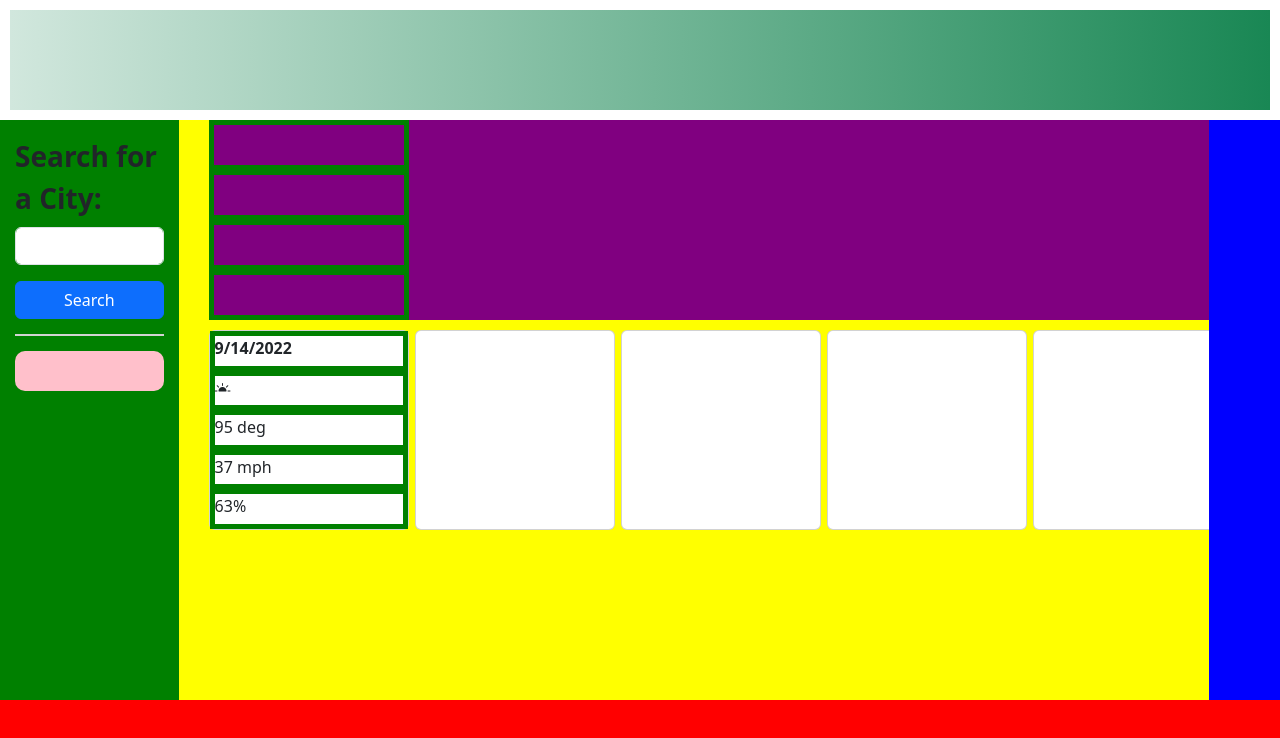
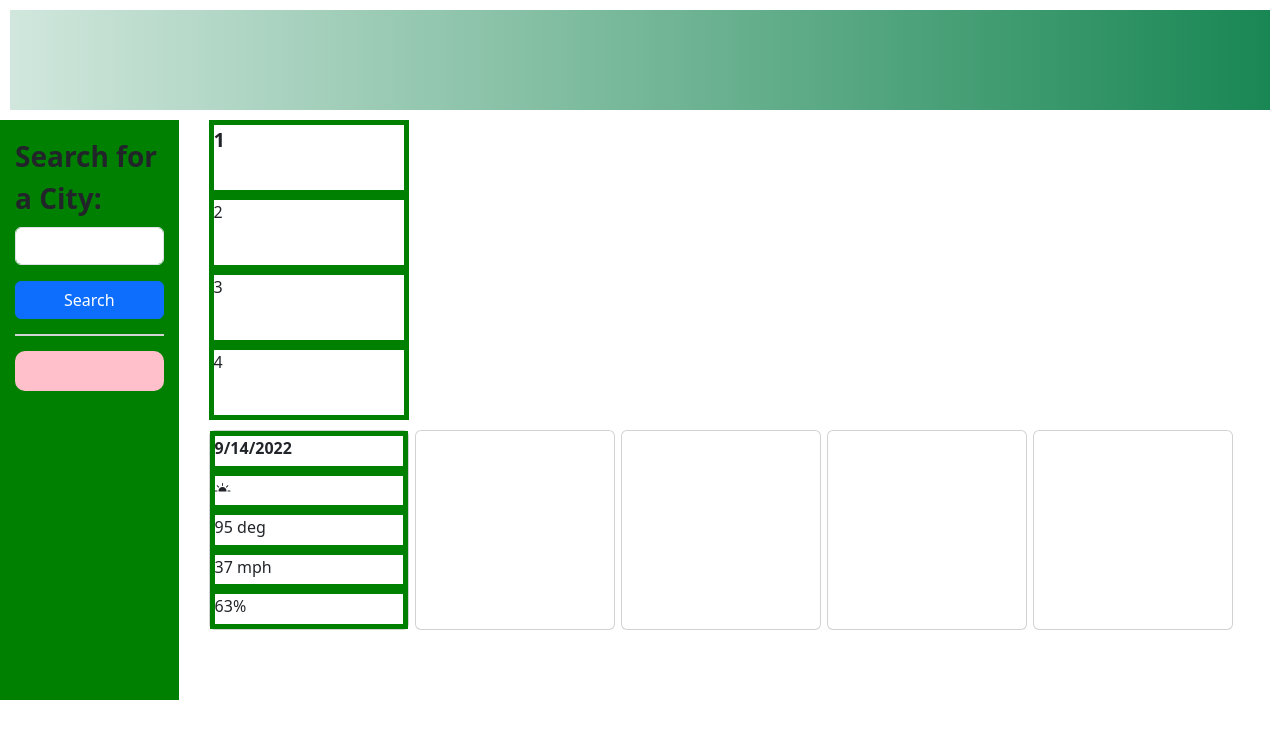
Before and after one commit to rozierhj/weather_api_page, a website: page index.html in a window 1280 px wide. Drawn offline with nearby package versions, Linux system fonts and the light colour scheme.

Commit message:
working on user input

```diff
--- a/assets/CSS/style.css
+++ b/assets/CSS/style.css
@@ -61,7 +61,7 @@ main{
     position: relative;
     display: flex;
     flex-direction: column;
-    background-color: yellow;
+    /* background-color: yellow; */
     /* width: 3000px; */
     height: auto;
     width: 100%;
@@ -76,9 +76,9 @@ main{
 }
 #weather-today{
     margin-left: 30px;
-    background-color: purple;
+    /* background-color: purple; */
     width: 100%;
-    height: 300px;
+    height: 320px;
 }
 #daily-cards{
     margin-left: 30px;
@@ -95,12 +95,12 @@ main{
     right: 0;
     width: 200px;
     height: auto;
-    background-color: blue;
+    /* background-color: blue; */
     right: 0;
 }
 footer{
     height: 100px;
-    background-color: red;
+    /* background-color: red; */
     width: 100%;
 }
 .card-main{
@@ -108,25 +108,25 @@ footer{
     flex-direction: column;
     height: 100%;
     width: 200px;
-    height: 200px;
+    height: 300px;
     /* margin-top: 10px; */
 }
-.card-main-date{
+#card-main-date{
     border: 5px solid green;
     font-weight: bolder;
     font-size: 20px;
-    height: 25%;
+    height: 80px;
 }
-.card-main-temp{
-    height: 25%;
+#card-main-temp{
+    height: 80px;
     border: 5px solid green;
 }
-.card-main-wind{
-    height: 25%;
+#card-main-wind{
+    height: 80px;
     border: 5px solid green;
 }
-.card-main-humid{
-    height: 25%;
+#card-main-humid{
+    height: 80px;
     border: 5px solid green;
 }
 .card{
--- a/assets/JS/script.js
+++ b/assets/JS/script.js
@@ -0,0 +1,62 @@
+let submitButton = document.getElementById('form-submit');
+
+submitButton.addEventListener('click', function(event){
+
+   event.preventDefault();
+
+    let cityName = document.getElementById('validationCustom03').value;
+    console.log(cityName);
+
+});
+
+/*
+
+let city = document.getElementById('validationCustom03').value;
+console.log(city);
+let url ='http://api.openweathermap.org/geo/1.0/direct?q='+city+'&limit=1&appid=87f25cdc20ece7fa1b91717bdc086ae6';
+
+fetch(url,{
+    method:'GET',
+})
+.then(function(response){
+    return response.json();
+})
+.then(function(data){
+  //  console.log(data);
+    // weather5 = data;
+    // console.log(data[0].lat);
+    let lat1 = data[0].lat;
+    let lon1 = data[0].lon;
+
+  //  console.log(lat1 + ' - ' + lon1);
+    let url1 = 'http://api.openweathermap.org/data/2.5/forecast?lat='
+    let url2 = 'appid=87f25cdc20ece7fa1b91717bdc086ae6';
+    let weather5 = url1 + lat1 + '&lon=' + lon1 + '&'+ url2;
+   // console.log(weather5);
+    // let weather5 = 'http://api.openweathermap.org/data/2.5/forecast?lat=lat1&lon=lon1&appid=44d53a879b6605862d3a1b3bdba2a127';
+   // const icon = data.weather[0].icon;
+
+    fetch(weather5,{
+        method: 'GET',
+    })
+    .then(function(response){
+        return response.json();
+    })
+    .then(function(data){
+        console.log(data);
+    })
+    .catch(function(error){
+        console.error('error:',error)
+    });
+    // const iconUrl = `http://openweathermap.org/img/wn/${icon}.png`;
+    // const iconImg = document.createElement('img');
+    // iconImg.src = iconUrl;
+    // // iconImg.style.backgroundColor = 'blue';
+    // const iconContainer = document.getElementById('card-main-date');
+    // iconContainer.appendChild(iconImg);
+})
+.catch(function(error){
+    console.error('error:',error)
+})
+
+*/
--- a/index.html
+++ b/index.html
@@ -25,13 +25,10 @@
                 <div class="col-md-12">
                   <label for="validationCustom03" class="form-label" id="city-label">Search for a City:</label>
                   <input type="text" class="form-control" id="validationCustom03" required>
-                  <div class="invalid-feedback">
-                    Please provide a valid city.
-                  </div>
                 </div>
 
                 <div class="col-md-12" id="text-search">
-                  <button class="btn btn-primary" type="submit">Search</button>
+                  <button class="btn btn-primary" type="submit" id="form-submit">Search</button>
                 </div>
 
               </form>
@@ -45,10 +42,10 @@
       <div id="five-days">
         <div id="weather-today">
             <div class="card-main">
-                <div class="card-main-date"></div>
-                <div class="card-main-temp"></div>
-                <div class="card-main-wind"></div>
-                <div class="card-main-humid"></div>
+                <div id="card-main-date">1</div>
+                <div id="card-main-temp">2</div>
+                <div id="card-main-wind">3</div>
+                <div id="card-main-humid">4</div>
             </div>
         </div>
         <div id="daily-cards">
```
